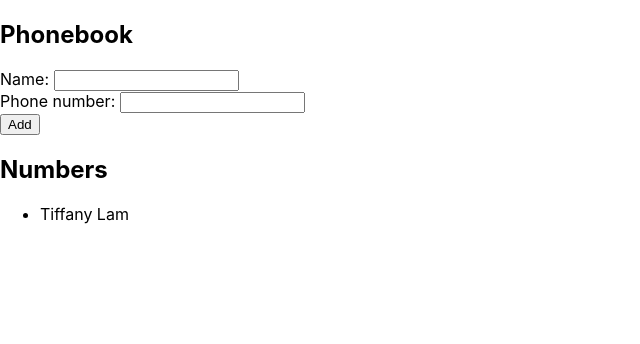
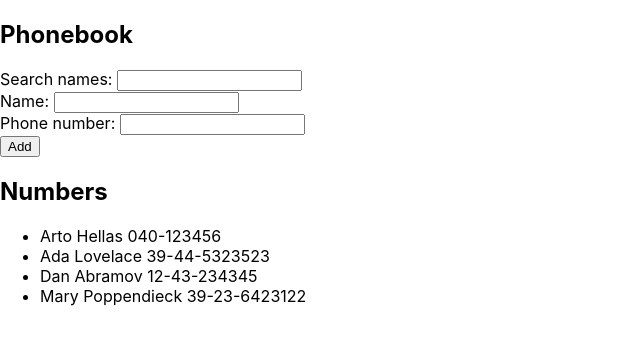
Before and after one commit to tymeart/fso-phonebook, a React (Create React App) app: page / in a window 1280 px wide. Shown: the top 344 px of the page, without its empty margins (0-640 px from the left). Built offline with nearby package versions, Linux system fonts and the light colour scheme.

Commit message:
Allow search by name

```diff
--- a/src/App.js
+++ b/src/App.js
@@ -1,14 +1,17 @@
 import React, { useState} from 'react';
+import List from './List';
 import './App.css';
 
 function App() {
   const [persons, setPersons] = useState([
-    { name: 'Tiffany Lam'}
+    { name: 'Arto Hellas', number: '040-123456' },
+    { name: 'Ada Lovelace', number: '39-44-5323523' },
+    { name: 'Dan Abramov', number: '12-43-234345' },
+    { name: 'Mary Poppendieck', number: '39-23-6423122' }
   ]);
   const [newName, setNewName] = useState('');
   const [newNumber, setNewNumber] = useState('');
-
-  const personsList = persons.map((person, i) => <li key={i}>{person.name} {person.number}</li>);
+  const [searchChar, setSearchChar] = useState('');
 
   const handleNameChange = (event) => {
     setNewName(event.target.value);
@@ -16,6 +19,10 @@ function App() {
 
   const handleNumberChange = (event) => {
     setNewNumber(event.target.value);
+  }
+
+  const handleSearchChange = (event) => {
+    setSearchChar(event.target.value);
   }
 
   const addPerson = (event) => {
@@ -30,9 +37,18 @@ function App() {
     }
   }
 
+  const personsToShow = searchChar === '' ?
+    persons.map((person, i) => <li key={i}>{person.name} {person.number}</li>) :
+    persons.filter(person => person.name.indexOf(searchChar) > -1)
+      .map((foundPerson, i) => <li key={i}>{foundPerson.name} {foundPerson.number}</li>);
+
   return (
     <div>
       <h2>Phonebook</h2>
+      <div>
+        <label>Search names: </label>
+        <input value={searchChar} onChange={handleSearchChange} />
+      </div>
       <form onSubmit={addPerson}>
         <div>
           <div>
@@ -48,9 +64,7 @@ function App() {
       </form>
 
       <h2>Numbers</h2>
-      <ul>
-        {personsList}
-      </ul>
+      <List persons={personsToShow}/>
     </div>
   );
 }
--- /dev/null
+++ b/src/List.js
@@ -0,0 +1,11 @@
+import React from 'react';
+
+const List = ({persons}) => {
+  return (
+    <ul>
+      {persons}
+    </ul>
+  );
+}
+
+export default List;
```
